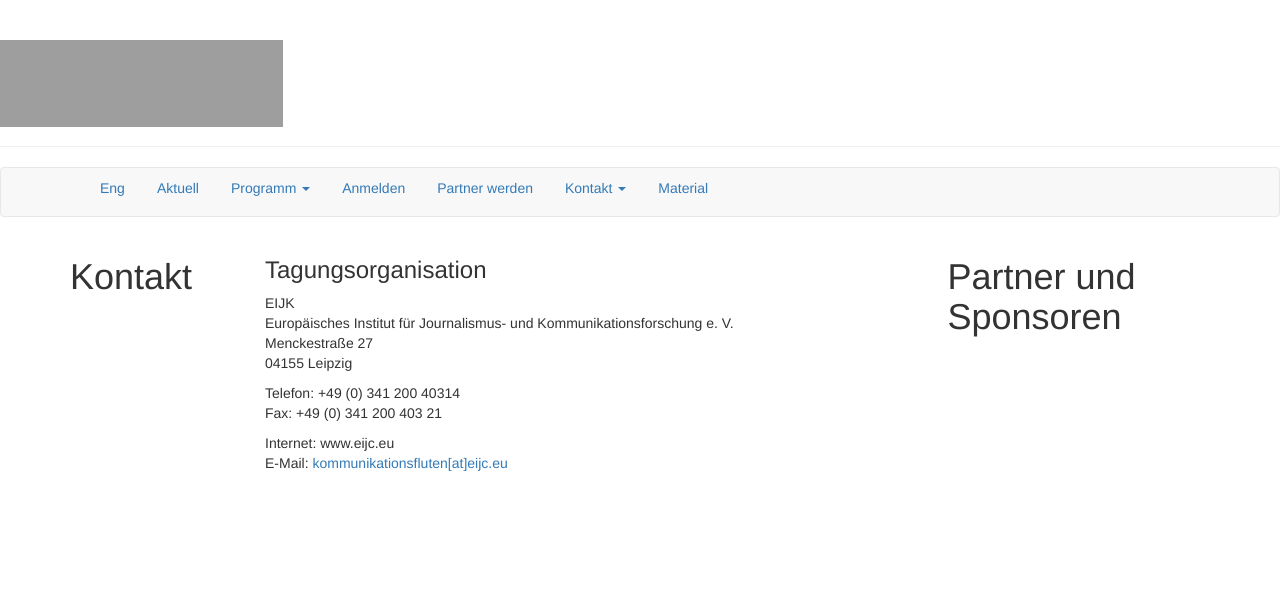
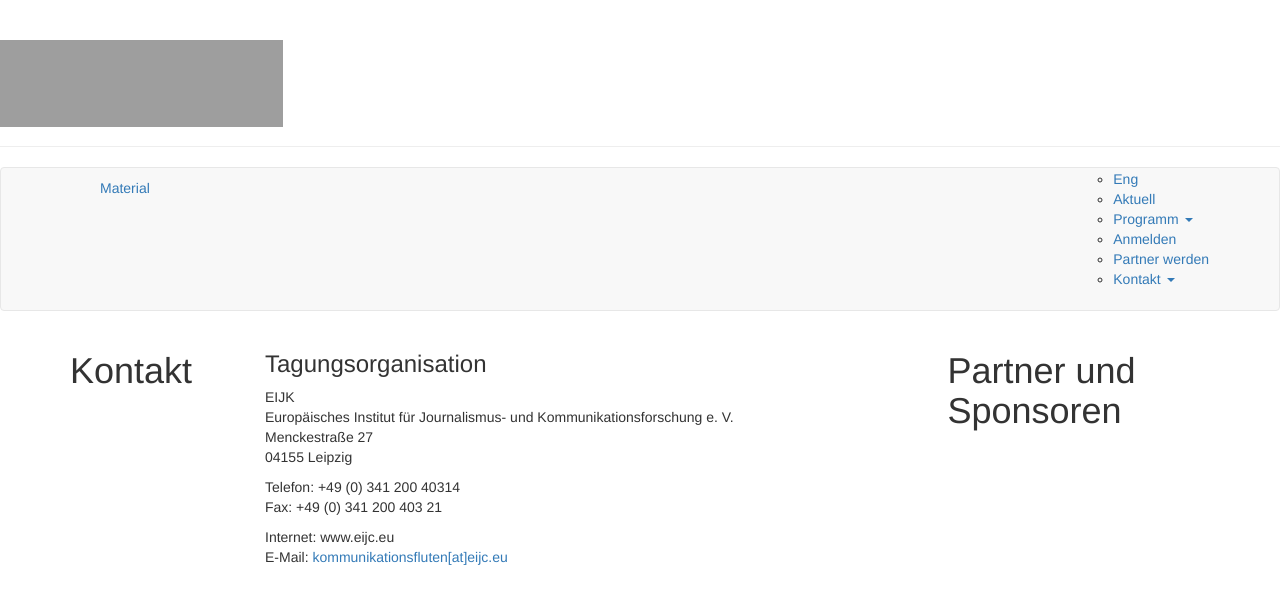
Before and after one commit to susedev/test, a Jekyll site: the page built from kontakt.html, in a window 1280 px wide. Shown: the top 604 px of the page. Built offline with Jekyll 4.4.1, drawn with Linux system fonts in a browser that asks for light colours; nearby versions of some CDN libraries; grey boxes are pictures that could not be loaded.

Commit message:
Update navbar.html

```diff
--- a/_includes/navbar.html
+++ b/_includes/navbar.html
@@ -10,6 +10,7 @@
     </div>
     <div class="collapse navbar-collapse" id="bs-example-navbar-collapse-1">
       <ul class="nav nav-pills">
+      <ul class="navbar navbar-right">
         <li><a href="{{ site.base_url }}/conference-communication-floods.html">Eng <span class="sr-only">(current)</span></a></li>
         <li><a href="{{ site.base_url }}/konferenz-kommunikationsfluten.html">Aktuell <span class="sr-only">(current)</span></a></li>
         <li class="dropdown">
@@ -32,6 +33,7 @@
             <li class="divider"></li>
             <li><a href="{{ site.base_url }}/impressum.html">Impressum</a></li>
           </ul>
+          </ul>
          <li><a href="{{ site.base_url }}/material.html">Material <span class="sr-only">(current)</span></a></li>
         </li>
       </ul>
```
